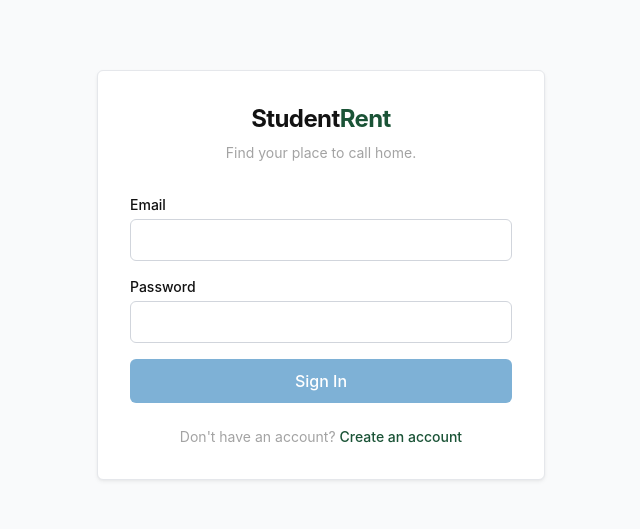
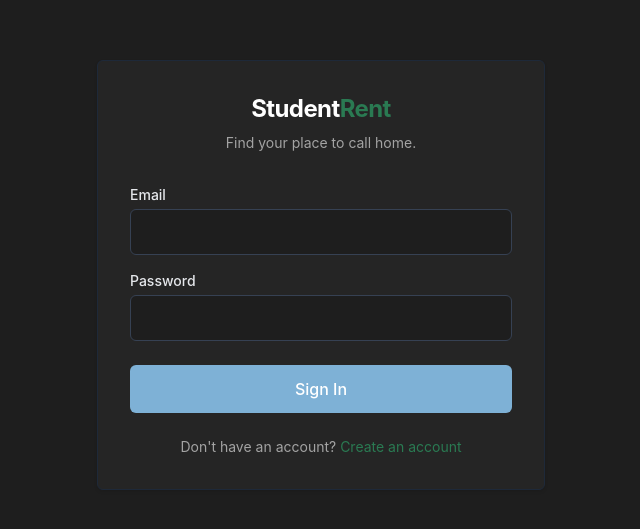
Before and after one commit to LS182/studentRent, a React (Vite) app in the folder studentRent-frontend/: page /login in a window 1280 px wide. Shown: the part 125-654 px from the top of the page, without its empty margins (319-959 px from the left). Built offline with nearby package versions, Linux system fonts and the light colour scheme.

Commit message:
modified:   studentRent-frontend/src/pages/Login.tsx 	modified:   studentRent-frontend/src/pages/Register.tsx

```diff
--- a/studentRent-frontend/src/pages/Login.tsx
+++ b/studentRent-frontend/src/pages/Login.tsx
@@ -12,7 +12,7 @@ export default function Login() {
     setError('');
 
     try {
-      const response = await fetch('[https://studentrent.infinityfree.io/api/users/login.php](https://studentrent.infinityfree.io/api/users/login.php)', {
+      const response = await fetch('https://studentrent.infinityfree.io/api/users/login.php', {
         method: 'POST',
         headers: { 'Content-Type': 'application/json' },
         body: JSON.stringify({ email, password }),
@@ -33,63 +33,58 @@ export default function Login() {
   };
 
   return (
-    <div className="flex min-h-screen items-center justify-center bg-gray-50 px-4 dark:bg-charcoal">
-      <div className="w-full max-w-md rounded-std border border-gray-200 bg-white p-8 shadow-clean dark:border-gray-800 dark:bg-charcoal-card">
-
+    <div className="flex min-h-screen items-center justify-center bg-charcoal text-white">
+      <div className="w-full max-w-md rounded-std border border-gray-800 bg-charcoal-card p-8 shadow-clean">
         <div className="mb-8 text-center">
-          <Link to="/" className="text-2xl font-bold tracking-tight text-charcoal-text dark:text-white">
-            Student<span className="text-forest-green dark:text-forest-green-light">Rent</span>
-          </Link>
+          <h1 className="text-2xl font-bold tracking-tight">
+            Student<span className="text-forest-green-light">Rent</span>
+          </h1>
           <p className="mt-2 text-sm text-charcoal-muted">Find your place to call home.</p>
         </div>
 
         {error && (
-          <div className="mb-4 rounded-std border border-red-200 bg-red-50 p-3 text-sm text-red-600 dark:border-red-900/50 dark:bg-red-950/30 dark:text-red-400">
+          <div className="mb-6 rounded-std border border-red-900/50 bg-red-950/30 p-3 text-sm text-red-400">
             {error}
           </div>
         )}
 
         <form onSubmit={handleLogin} className="space-y-4">
           <div>
-            <label className="mb-1 block text-sm font-medium text-charcoal-text dark:text-gray-200">
-              Email
-            </label>
+            <label className="mb-1 block text-sm font-medium text-gray-200">Email</label>
             <input
               type="email"
               required
               value={email}
               onChange={(e) => setEmail(e.target.value)}
-              className="w-full rounded-std border border-gray-300 px-3 py-2 outline-none focus:border-icy-blue-dark focus:ring-1 focus:ring-icy-blue-dark dark:border-gray-700 dark:bg-charcoal dark:text-white"
+              className="w-full rounded-std border border-gray-700 bg-charcoal px-4 py-2.5 outline-none focus:border-forest-green-light"
             />
           </div>
 
           <div>
-            <label className="mb-1 block text-sm font-medium text-charcoal-text dark:text-gray-200">
-              Password
-            </label>
+            <label className="mb-1 block text-sm font-medium text-gray-200">Password</label>
             <input
               type="password"
               required
               value={password}
               onChange={(e) => setPassword(e.target.value)}
-              className="w-full rounded-std border border-gray-300 px-3 py-2 outline-none focus:border-icy-blue-dark focus:ring-1 focus:ring-icy-blue-dark dark:border-gray-700 dark:bg-charcoal dark:text-white"
+              className="w-full rounded-std border border-gray-700 bg-charcoal px-4 py-2.5 outline-none focus:border-forest-green-light"
             />
           </div>
 
           <button
             type="submit"
-            className="w-full rounded-std bg-icy-blue-dark py-2.5 font-medium text-white transition-colors hover:bg-forest-green"
+            className="mt-2 w-full rounded-std bg-icy-blue-dark py-3 font-medium text-white transition-colors hover:bg-forest-green"
           >
             Sign In
           </button>
         </form>
 
-        <div className="mt-6 text-center text-sm text-charcoal-muted">
+        <p className="mt-6 text-center text-sm text-charcoal-muted">
           Don't have an account?{' '}
-          <Link to="/register" className="font-medium text-forest-green hover:underline dark:text-forest-green-light">
+          <Link to="/register" className="text-forest-green-light hover:underline">
             Create an account
           </Link>
-        </div>
+        </p>
       </div>
     </div>
   );
--- a/studentRent-frontend/src/pages/Register.tsx
+++ b/studentRent-frontend/src/pages/Register.tsx
@@ -29,7 +29,7 @@ export default function Register() {
     setIsLoading(true);
 
     try {
-      const response = await fetch('[https://studentrent.infinityfree.io/api/users/register.php](https://studentrent.infinityfree.io/api/users/register.php)', {
+      const response = await fetch('https://studentrent.infinityfree.io/api/users/register.php', {
         method: 'POST',
         headers: { 'Content-Type': 'application/json' },
         body: JSON.stringify({ name, email, password, role }),
```
